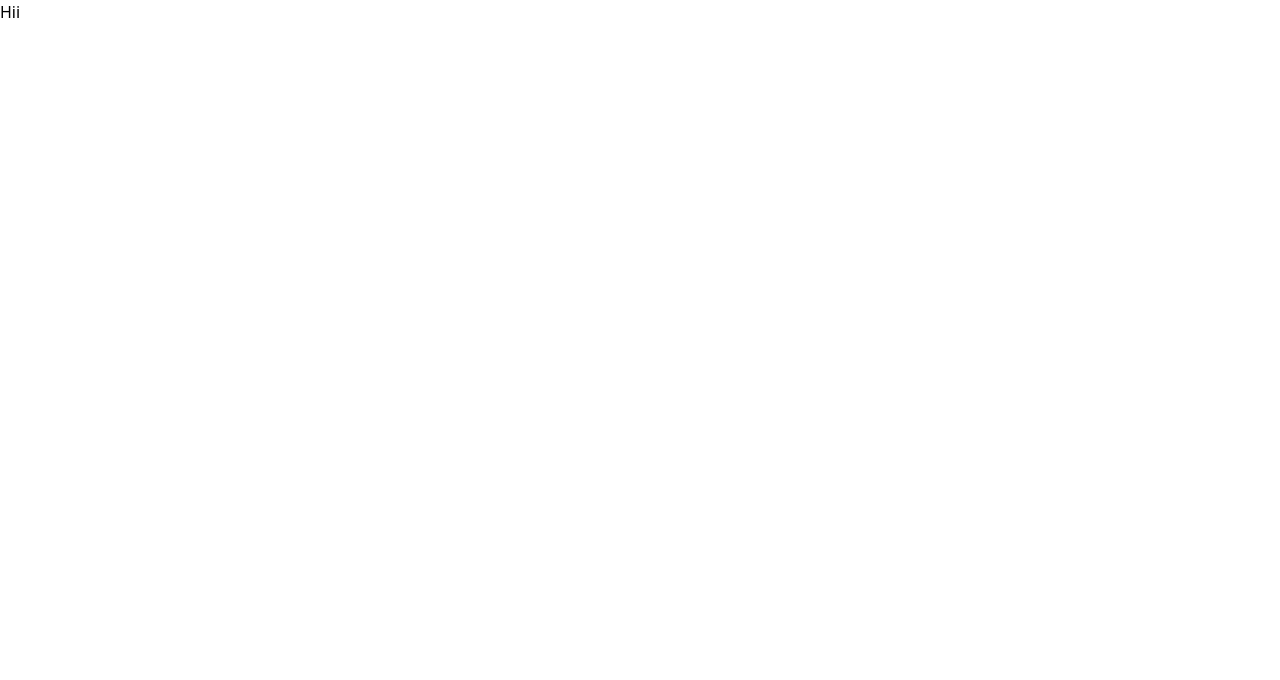
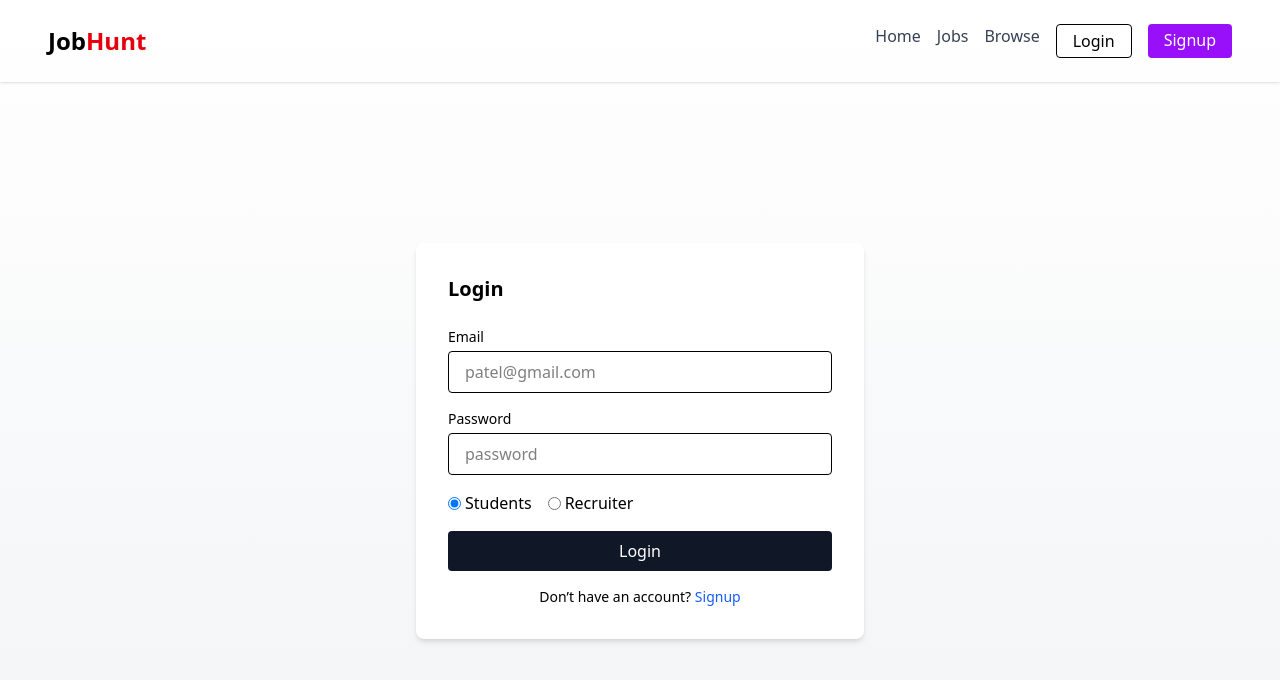
Before and after one commit to 70Gaurav61/CareerConnect, a React (Vite) app in the folder frontend/: page /login in a window 1280 px wide. Shown: the top 680 px of the page. Built offline with nearby package versions, Linux system fonts and the light colour scheme.

Commit message:
create basic pages

```diff
--- a/frontend/src/App.jsx
+++ b/frontend/src/App.jsx
@@ -1,11 +1,19 @@
-import { useState } from 'react'
-import './App.css'
+
+import { BrowserRouter as Router, Routes, Route } from "react-router-dom"
+import Register from "./pages/Register"
+import Login from "./pages/Login"
+import Home from "./pages/Home" // if you have one
+import "./App.css"
 
 function App() {
-  const [count, setCount] = useState(0)
-
   return (
-    <>Hii</>
+    <Router>
+      <Routes>
+        <Route path="/register" element={<Register />} />
+        <Route path="/login" element={<Login />} />
+        <Route path="/" element={<Home />} />
+      </Routes>
+    </Router>
   )
 }
 
--- a/frontend/src/main.jsx
+++ b/frontend/src/main.jsx
@@ -5,6 +5,6 @@ import App from './App.jsx'
 
 createRoot(document.getElementById('root')).render(
   <>
-    <App />
+    <App className="w-full h-screen"/>
   </>
 )
--- /dev/null
+++ b/frontend/src/pages/Home.jsx
@@ -0,0 +1,69 @@
+import { useState } from "react"
+
+function Home() {
+  return (
+    <div className="px-6 sm:px-10 lg:px-20 py-10 font-sans">
+      {/* Navbar */}
+      <div className="flex justify-between items-center mb-8">
+        <h1 className="text-2xl font-bold">
+          Career<span className="text-red-600">Connect</span>
+        </h1>
+        <div className="flex gap-6 items-center text-sm">
+          <a href="#">Home</a>
+          <a href="#">Jobs</a>
+          <a href="#">Browse</a>
+          <img src="/assets/avatar.png" alt="profile" className="w-8 h-8 rounded-full" />
+        </div>
+      </div>
+
+      {/* Hero Section */}
+      <div className="text-center mt-8">
+        <p className="bg-red-100 text-red-600 px-4 py-1 inline-block rounded-full text-xs font-semibold">
+          No. 1 Job Hunt Website
+        </p>
+        <h2 className="text-4xl font-bold mt-4 leading-tight">
+          Search, Apply & <br /> Get Your <span className="text-purple-700">Dream Jobs</span>
+        </h2>
+        <p className="text-gray-500 mt-4 max-w-xl mx-auto">
+          Lorem ipsum dolor sit amet consectetur adipiscing elit. Possimus adipisci cupiditate cum.
+          <br />
+          Lorem ipsum dolor sit amet consectetur adipiscing elit.
+        </p>
+
+        {/* Search Bar */}
+        <div className="mt-8 flex justify-center">
+          <input
+            type="text"
+            placeholder="Find your dream jobs"
+            className="px-6 py-3 w-80 rounded-l-full border focus:outline-none shadow-md"
+          />
+          <button className="bg-purple-700 px-6 py-3 text-white rounded-r-full shadow-md">
+            🔍
+          </button>
+        </div>
+      </div>
+
+      {/* Filter Tags */}
+      <div className="flex justify-center gap-4 mt-10 flex-wrap">
+        {["Frontend Developer", "Backend Developer", "Data Engineer"].map((role) => (
+          <button
+            key={role}
+            className="px-4 py-2 bg-gray-100 hover:bg-gray-200 rounded-full text-sm font-medium shadow-sm"
+          >
+            {role}
+          </button>
+        ))}
+      </div>
+
+      {/* Job Listings Section */}
+      <div className="mt-16">
+        <h3 className="text-xl font-bold mb-6">
+          <span className="text-purple-700">Latest and Top</span> Job Openings
+        </h3>
+        {/* Add job cards here */}
+      </div>
+    </div>
+  )
+}
+
+export default Home
--- /dev/null
+++ b/frontend/src/pages/Login.jsx
@@ -0,0 +1,83 @@
+import React, { useState } from 'react';
+import { Link } from 'react-router-dom';
+
+const Login = () => {
+  const [role, setRole] = useState('student');
+
+  return (
+    <div className="min-h-screen bg-gradient-to-b from-white to-gray-100 flex flex-col">
+      <header className="flex justify-between items-center p-6 px-12 shadow-sm">
+        <h1 className="text-2xl font-bold">
+          <span className="text-black">Job</span><span className="text-red-600">Hunt</span>
+        </h1>
+        <div className="flex gap-4">
+          <Link to="/" className="text-gray-700 hover:text-black">Home</Link>
+          <Link to="/jobs" className="text-gray-700 hover:text-black">Jobs</Link>
+          <Link to="/browse" className="text-gray-700 hover:text-black">Browse</Link>
+          <Link to="/login" className="px-4 py-1 border rounded hover:bg-gray-100">Login</Link>
+          <Link to="/register" className="bg-purple-600 text-white px-4 py-1 rounded hover:bg-purple-700">Signup</Link>
+        </div>
+      </header>
+
+      <main className="flex-grow flex justify-center items-center">
+        <div className="w-full max-w-md bg-white p-8 shadow-md rounded-lg">
+          <h2 className="text-xl font-semibold mb-6">Login</h2>
+          <form className="space-y-4">
+            <div>
+              <label className="block mb-1 text-sm font-medium">Email</label>
+              <input
+                type="email"
+                placeholder="patel@gmail.com"
+                className="w-full border px-4 py-2 rounded outline-none focus:ring focus:ring-purple-200"
+              />
+            </div>
+            <div>
+              <label className="block mb-1 text-sm font-medium">Password</label>
+              <input
+                type="password"
+                placeholder="password"
+                className="w-full border px-4 py-2 rounded outline-none focus:ring focus:ring-purple-200"
+              />
+            </div>
+            <div className="flex gap-4 items-center">
+              <label className="flex items-center gap-1">
+                <input
+                  type="radio"
+                  name="role"
+                  value="student"
+                  checked={role === 'student'}
+                  onChange={() => setRole('student')}
+                />
+                Students
+              </label>
+              <label className="flex items-center gap-1">
+                <input
+                  type="radio"
+                  name="role"
+                  value="recruiter"
+                  checked={role === 'recruiter'}
+                  onChange={() => setRole('recruiter')}
+                />
+                Recruiter
+              </label>
+            </div>
+            <button
+              type="submit"
+              className="w-full bg-gray-900 text-white py-2 rounded hover:bg-gray-800 transition"
+            >
+              Login
+            </button>
+          </form>
+          <p className="text-sm text-center mt-4">
+            Don’t have an account?{' '}
+            <Link to="/register" className="text-blue-600 hover:underline">
+              Signup
+            </Link>
+          </p>
+        </div>
+      </main>
+    </div>
+  );
+};
+
+export default Login;
--- /dev/null
+++ b/frontend/src/pages/Register.jsx
@@ -0,0 +1,85 @@
+// src/pages/Register.jsx
+import React, { useState } from "react";
+import { Link } from "react-router-dom";
+
+const Register = () => {
+  const [formData, setFormData] = useState({
+    name: "",
+    email: "",
+    password: "",
+    confirmPassword: "",
+  });
+
+  const handleChange = (e) => {
+    setFormData((prev) => ({
+      ...prev,
+      [e.target.name]: e.target.value,
+    }));
+  };
+
+  const handleSubmit = (e) => {
+    e.preventDefault();
+    // Add validation and register API call here
+    console.log("Registering:", formData);
+  };
+
+  return (
+    <div className="flex items-center justify-center min-h-screen bg-gray-100 px-4">
+      <div className="bg-white p-8 rounded-xl shadow-md w-full max-w-md">
+        <h2 className="text-2xl font-bold text-center text-gray-800 mb-2">Create Account</h2>
+        <p className="text-center text-sm text-gray-500 mb-6">
+          Already have an account?{" "}
+          <Link to="/login" className="text-purple-600 hover:underline">
+            Login here
+          </Link>
+        </p>
+        <form onSubmit={handleSubmit} className="space-y-4">
+          <input
+            type="text"
+            name="name"
+            placeholder="Full Name"
+            value={formData.name}
+            onChange={handleChange}
+            className="w-full px-4 py-2 border rounded-lg focus:outline-none focus:ring-2 focus:ring-purple-500"
+            required
+          />
+          <input
+            type="email"
+            name="email"
+            placeholder="Email Address"
+            value={formData.email}
+            onChange={handleChange}
+            className="w-full px-4 py-2 border rounded-lg focus:outline-none focus:ring-2 focus:ring-purple-500"
+            required
+          />
+          <input
+            type="password"
+            name="password"
+            placeholder="Password"
+            value={formData.password}
+            onChange={handleChange}
+            className="w-full px-4 py-2 border rounded-lg focus:outline-none focus:ring-2 focus:ring-purple-500"
+            required
+          />
+          <input
+            type="password"
+            name="confirmPassword"
+            placeholder="Confirm Password"
+            value={formData.confirmPassword}
+            onChange={handleChange}
+            className="w-full px-4 py-2 border rounded-lg focus:outline-none focus:ring-2 focus:ring-purple-500"
+            required
+          />
+          <button
+            type="submit"
+            className="w-full bg-purple-600 text-white py-2 rounded-lg hover:bg-purple-700 transition"
+          >
+            Register
+          </button>
+        </form>
+      </div>
+    </div>
+  );
+};
+
+export default Register;
```
